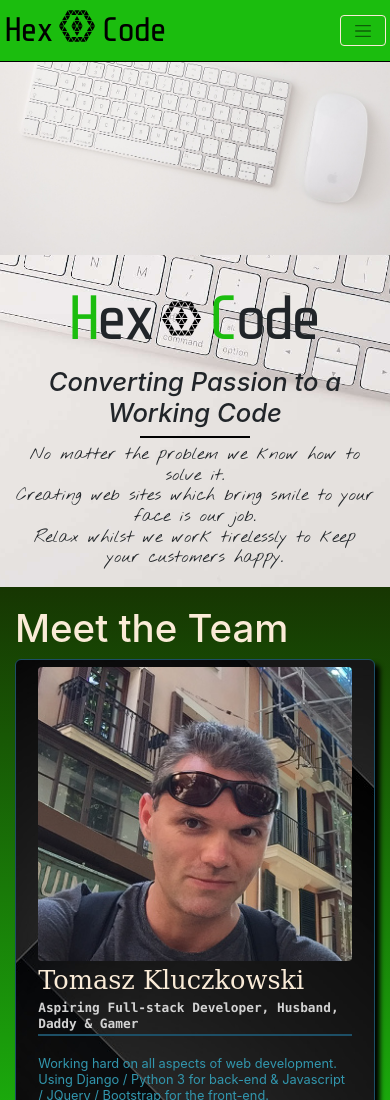
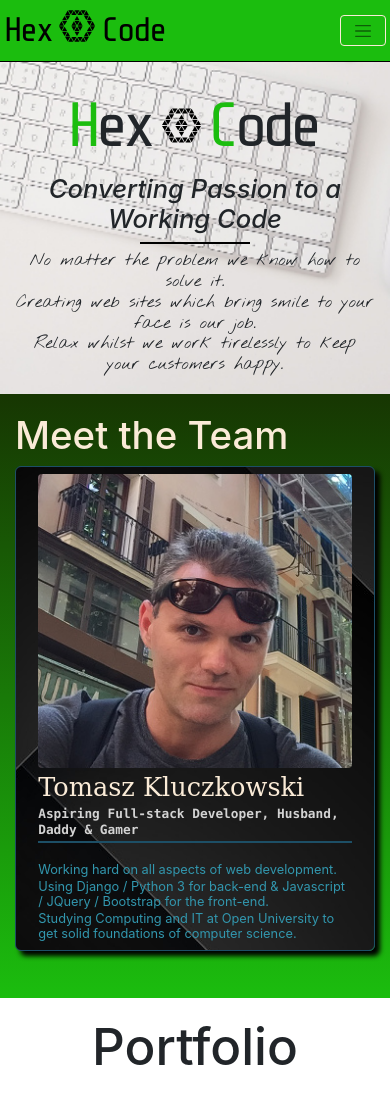
Before and after one commit to Tomasz-Kluczkowski/Free_Code_Camp, a plain HTML site: page portfolio_challenge/index.html in a window 390 px wide. Shown: the top 1100 px of the page. Drawn offline with nearby package versions, Linux system fonts and the light colour scheme.

Commit message:
Implemented responsive background images with css & javascript.

```diff
--- a/portfolio_challenge/index.html
+++ b/portfolio_challenge/index.html
@@ -45,8 +45,10 @@
     <!--About section-->
     <section id="about">
         <div class="about row container-fluid">
-            <div class="col-xs-12">
-            <img class="img-fluid" src="static/images/about_background_960px.jpg"
+
+
+            <div data-image-type="responsive">
+                <img class="responsive" src="static/images/about_background_960px.jpg"
                      srcset="static/images/about_background_480px.jpg 480w,
                             static/images/about_background_960px.jpg 960w,
                             static/images/about_background_1920px.jpg 1920w,
@@ -54,16 +56,9 @@
                      sizes="(max-width: 480px) 100vw,
                             (max-width: 960px) 100vw,
                             (max-width: 1920px) 100vw,
-                        (min-width: 2300px) 100vw">
-            </div>
-
-
-
-
-
-
-
-
+                            (min-width: 2300px) 100vw"
+                     alt="Wireless keyboard and mouse on white background">
+                <!--Company info-->
                 <div class="col-md-12">
                     <div class="about__company-name">
                         <span class="about__company-hex"><span class="about__first-letter">H</span>ex</span>
@@ -79,7 +74,8 @@
                     Relax whilst we work tirelessly to keep your customers happy.</h3>
                 </div>
              </div>
-    <!--Team members-->
+        </div>
+        <!--Team members info-->
         <div class="team__background row container-fluid">
             <div class="row container mx-auto">
                 <h2 class="team__welcome-message">Meet the Team</h2>
--- a/portfolio_challenge/static/css/style.css
+++ b/portfolio_challenge/static/css/style.css
@@ -78,11 +78,11 @@
     color: #faebd7;
 }
 
-.about {
-    background-image: url("../images/about_background_1920px.jpg");
-    background-size: cover;
-    background-position: center center;
-}
+/*.about {*/
+    /*background-image: url("../images/about_background_1920px.jpg");*/
+    /*background-size: cover;*/
+    /*background-position: center center;*/
+/*}*/
 
 .about__company-name {
     font-family: 'Share Tech Mono', monospace;
@@ -336,3 +336,15 @@
 .footer__icon:hover {
     color: #146091;
 }
+
+/* Responsive background image handling*/
+[data-image-type="responsive"] {
+  background-size: cover;
+  background-position: center center;
+  background-repeat: no-repeat;
+  width: 100%;
+}
+
+[data-image-type="responsive"] .responsive {
+  display: none;
+}
--- a/portfolio_challenge/static/js/portfolio.js
+++ b/portfolio_challenge/static/js/portfolio.js
@@ -63,3 +63,36 @@ $(document).ready(function() {
             }
         });
     });
+
+    // Responsive background image constructor.
+    class ResponsiveBackgroundImage {
+
+        constructor(element) {
+            this.element = element;
+            this.img = element.querySelector('.responsive');
+            this.src = '';
+
+            this.img.addEventListener('load', () => {
+                this.update();
+            });
+
+            if (this.img.complete) {
+                this.update();
+            }
+        }
+
+        update() {
+            let src = typeof this.img.currentSrc !== 'undefined' ? this.img.currentSrc : this.img.src;
+            if (this.src !== src) {
+                this.src = src;
+                this.element.style.backgroundImage = 'url("' + this.src + '")';
+
+            }
+        }
+    }
+
+    // Create responsive background images.
+    let elements = document.querySelectorAll('[data-image-type="responsive"]');
+    for (let i=0; i<elements.length; i++) {
+        new ResponsiveBackgroundImage(elements[i]);
+    }
```
Lines whose indentation alone changed are shown as unchanged.
